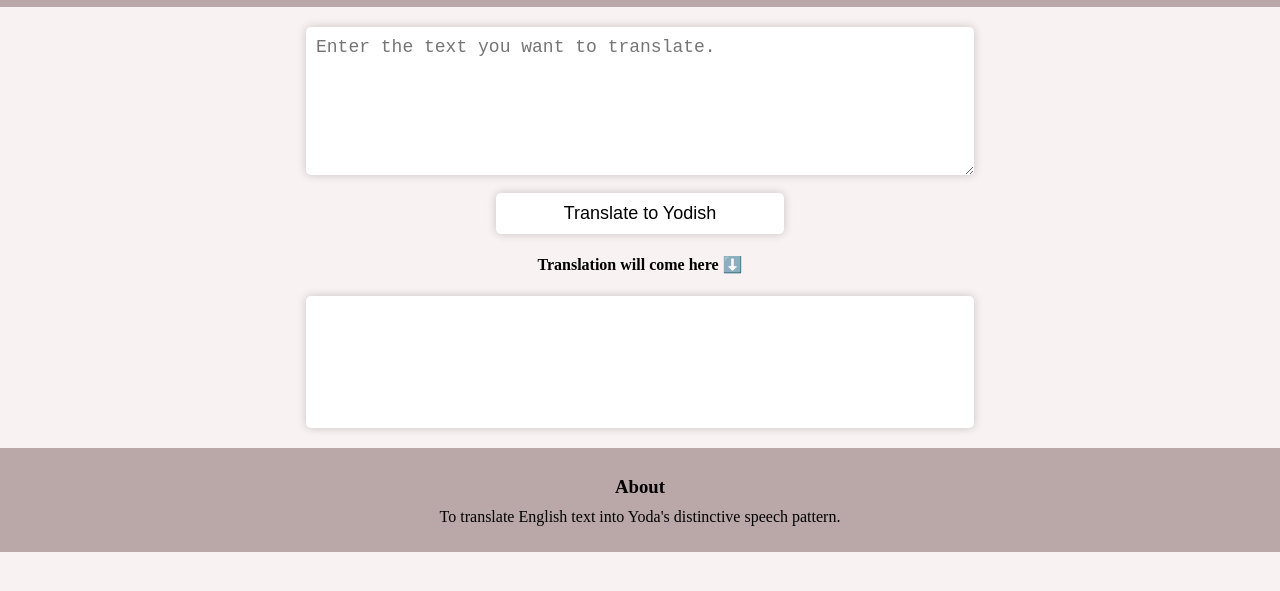
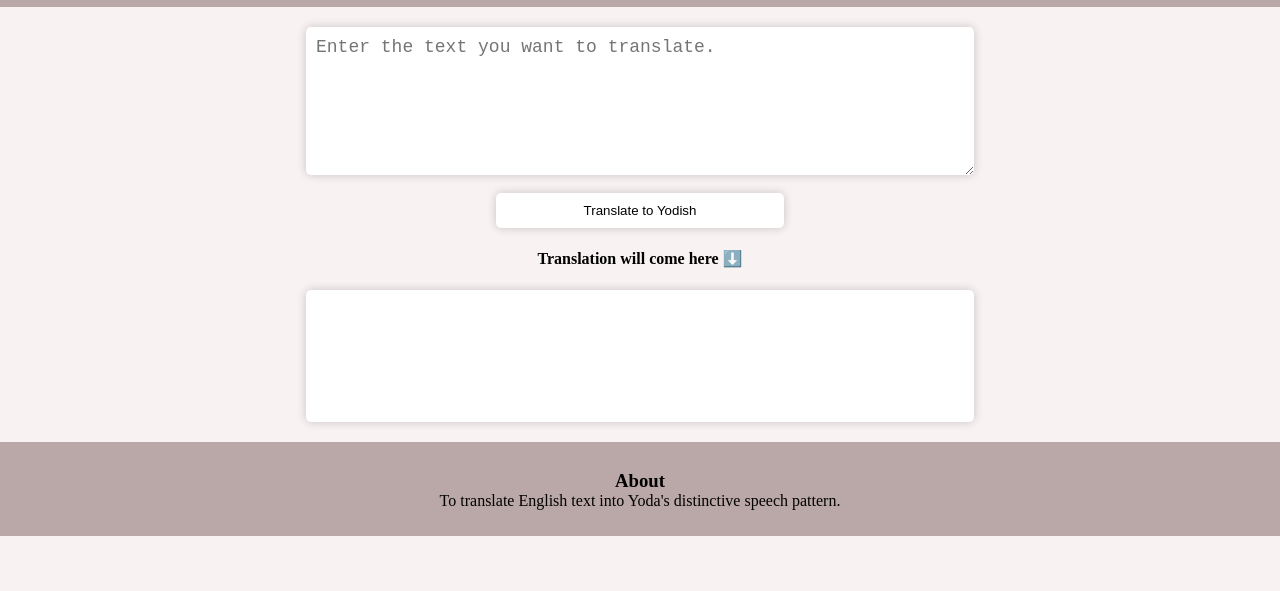
Before and after one commit to AlaHariVital/YodishTranslator, a plain HTML site: page index.html in a window 1280 px wide. Shown: the part 195-786 px from the top of the page. Drawn offline with Linux system fonts and the light colour scheme; a web font is replaced by a local one.

Commit message:
style change

```diff
--- a/style.css
+++ b/style.css
@@ -78,7 +78,6 @@ img.rotate{
     padding: 10px;
     border-radius:5px;
     box-shadow: 0 0 10px rgba(0,0,0,.2);
-    font-size:18px;
     padding: 10px;
     background-color: white;
     border:none;
@@ -108,9 +107,9 @@ footer{
     background-color: #baa7a7;
 }
 footer > h3 {
-    margin-bottom: 5px; /* Adjust as needed */
+    margin-bottom: 0px;
 }
 
 p {
-    margin-top: 5px; /* Adjust as needed */
+    margin-top: 0px; /* Adjust as needed */
 }
```
